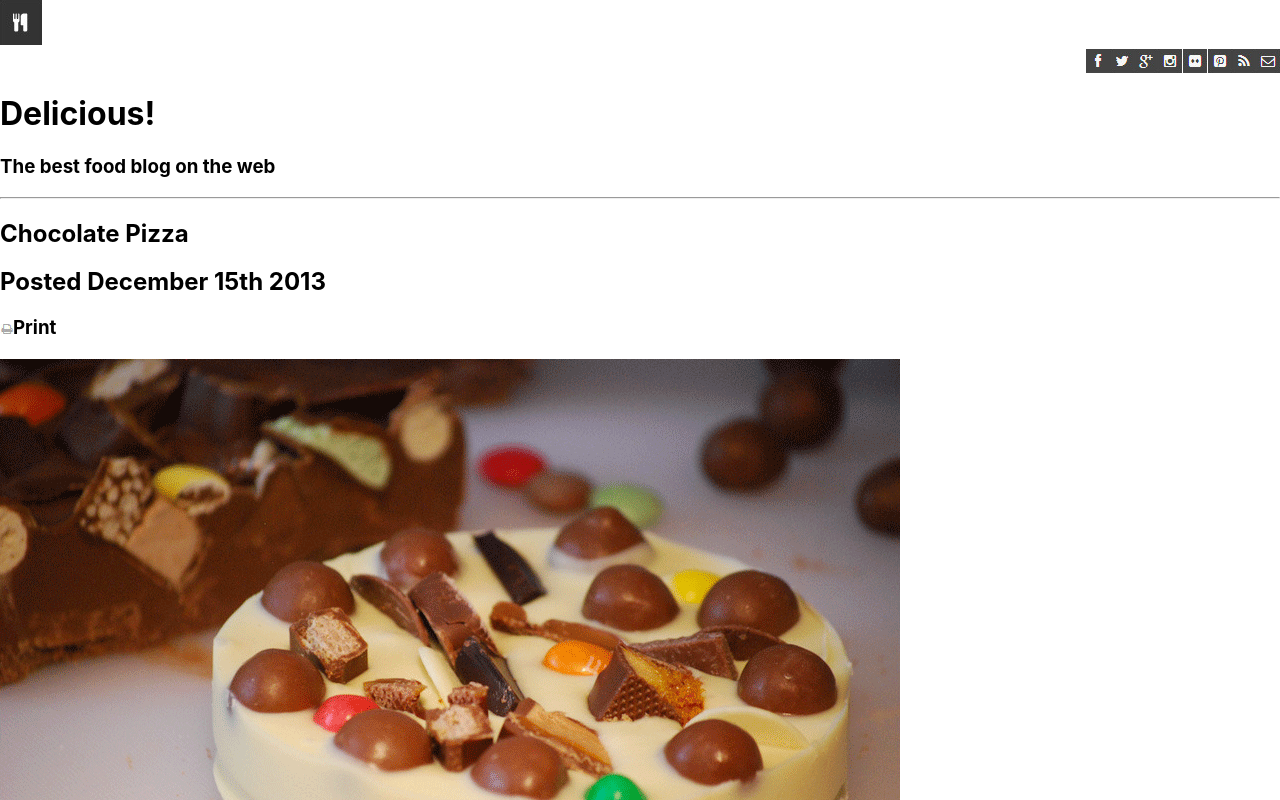
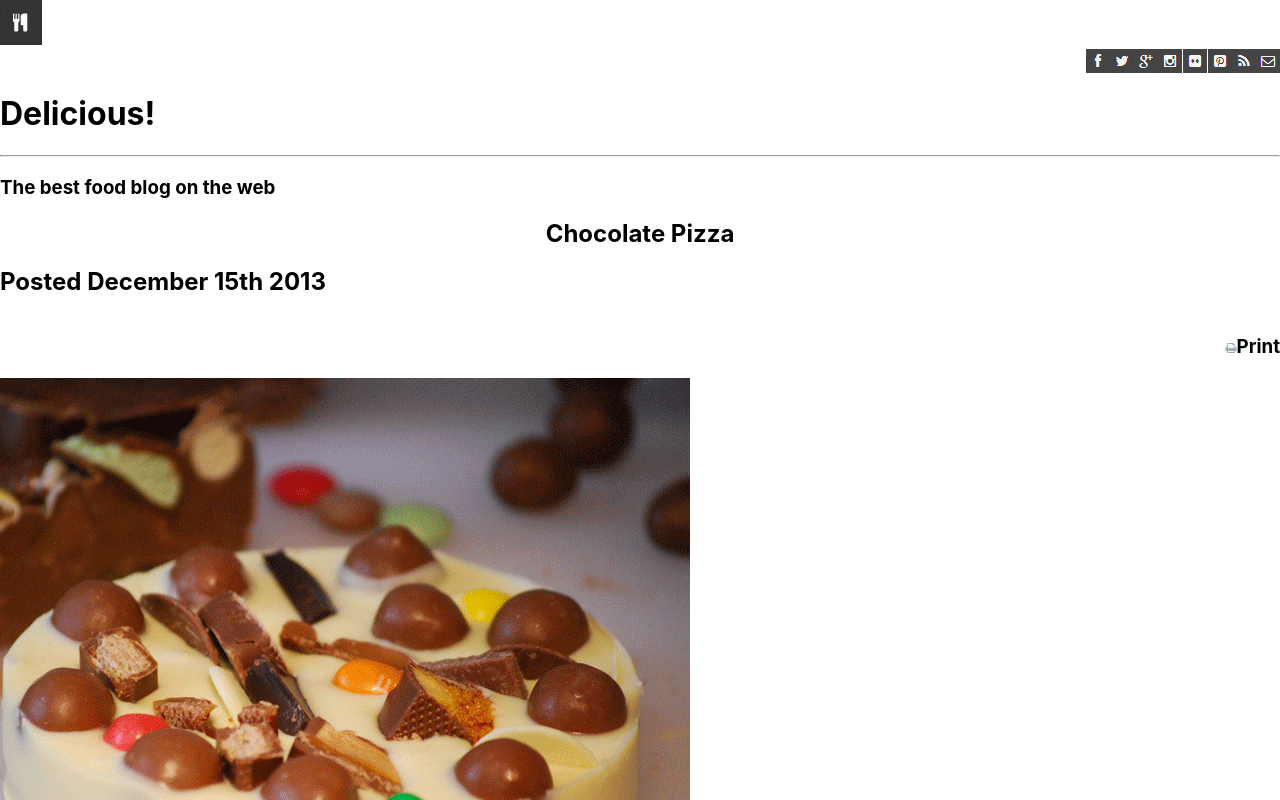
Before and after one commit to Joseph-K-B/chocolate-pizza-react-2, a React (Create React App) app: page / in a window 1280 px wide. Shown: the top 800 px of the page. Built offline with nearby package versions, Linux system fonts and the light colour scheme.

Commit message:
image sizing

```diff
--- a/src/Header.js
+++ b/src/Header.js
@@ -30,10 +30,10 @@ class Header extends Component {
                 </nav>
                     <div>
                         <h1>Delicious!</h1>
+                <hr />
                         <h3>The best food blog on the web</h3>
                     </div>
                 </div>
-                <hr />
             </header>
         )
     }
--- a/src/Main.js
+++ b/src/Main.js
@@ -11,13 +11,15 @@ class Main extends Component {
                 <section className='top-section'/>
                 <section id='pizza'>
                     <div>
-                        <h1>Chocolate Pizza</h1>
+                        <h1 id='title'>Chocolate Pizza</h1>
                         <h2>Posted December 15th 2013</h2>
                     </div>
-                    <div>
+                    <div id='print' >
                         <h3><img src={ print } alt='Print this recipe' />Print</h3>
                     </div>
+                    <div class='main-image'>
                     <img src={ pizzaPic } alt='chocolate pizza' />
+                    </div>
                     <div>
                         <ul>
                             <li>For the fig-swirl: Melt butter over medium heat in a saucepan. Add brown sugar and stir to dissolve. Halve all of the figs and toss in the saucepan with water and lemon juice. Cook over medium heat, stirring frequently, until you have a chunky-jammy mixture. Add salt with one or two stirs, set aside and left cool completely.</li>
--- a/src/styles.css
+++ b/src/styles.css
@@ -3,3 +3,21 @@ nav{
     flex-direction: row;
     justify-content: flex-end;
 }
+#print{
+    display: flex;
+    flex-direction: row;
+    justify-content: flex-end;
+}
+#title{
+    display: flex;
+    flex-direction: row;
+    text-align: center;
+    justify-content: center;
+}
+.main-image{
+    display: grid;
+    grid-template-columns: 1fr 1fr 1fr;
+    justify-content: center;
+    align-content: center;
+    width: 30rem;
+}
```
